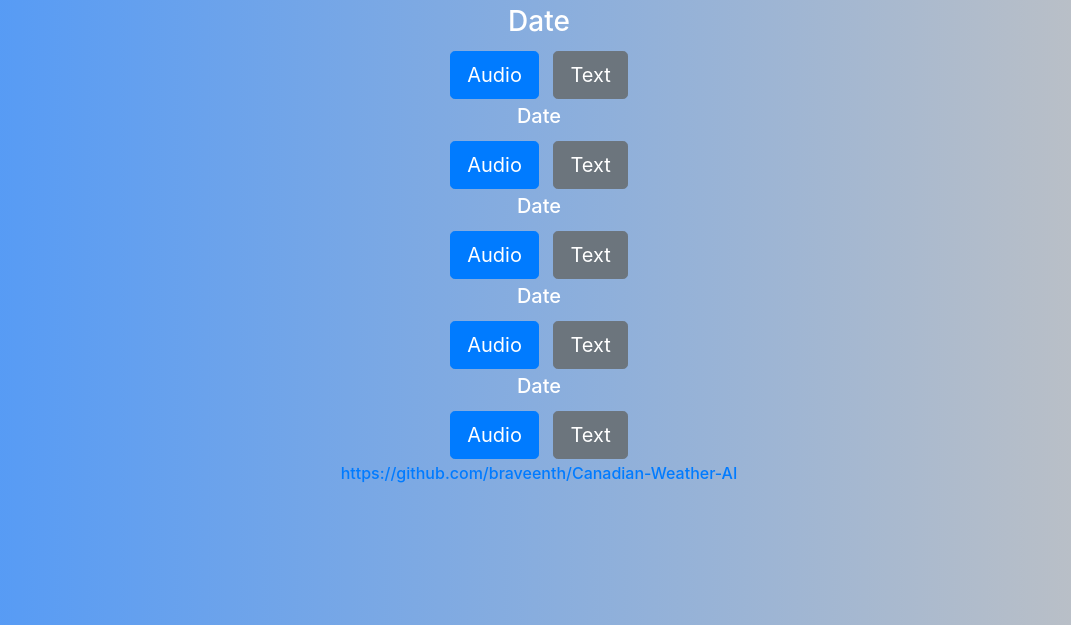
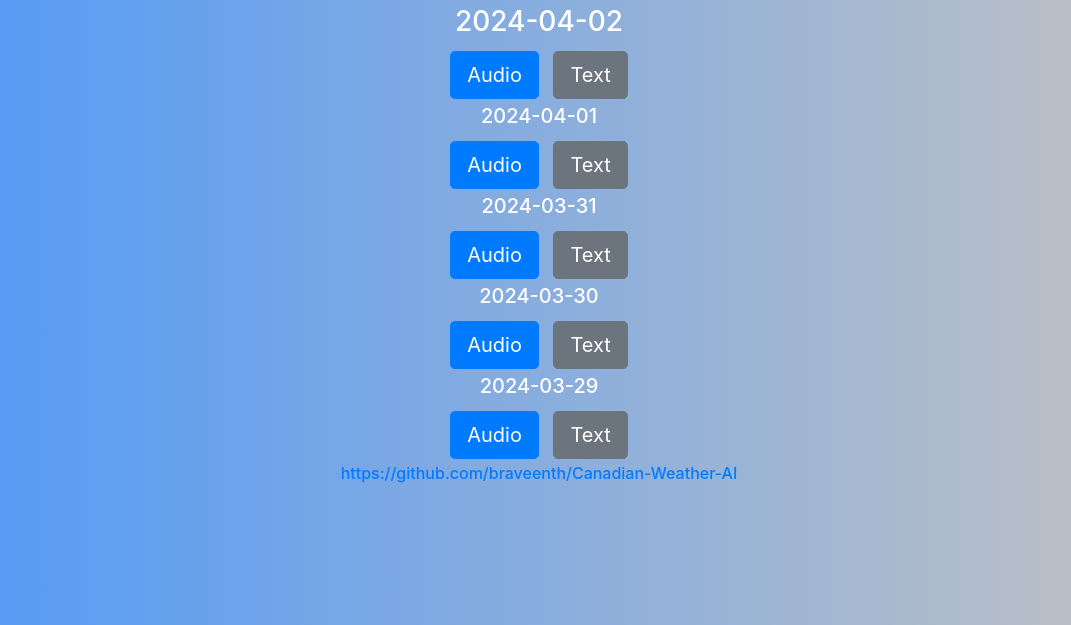
Before and after one commit to braveenth/Canadian-Weather-AI, a plain HTML site: page static-site/index.html in a window 1280 px wide. Shown: the part 175-800 px from the top of the page, without its empty margins (101-1172 px from the left). Drawn offline with nearby package versions, Linux system fonts and the light colour scheme.

Commit message:
Updated static site 2

```diff
--- a/static-site/index.html
+++ b/static-site/index.html
@@ -81,7 +81,7 @@
 
                 const year = torontoDate.getFullYear();
                 let month = torontoDate.getMonth() + 1;
-                const day = torontoDate.getDate();
+                let day = torontoDate.getDate();
 
                 month = month < 10 ? `0${month}` : month;
                 day = day < 10 ? `0${day}` : day;
```
